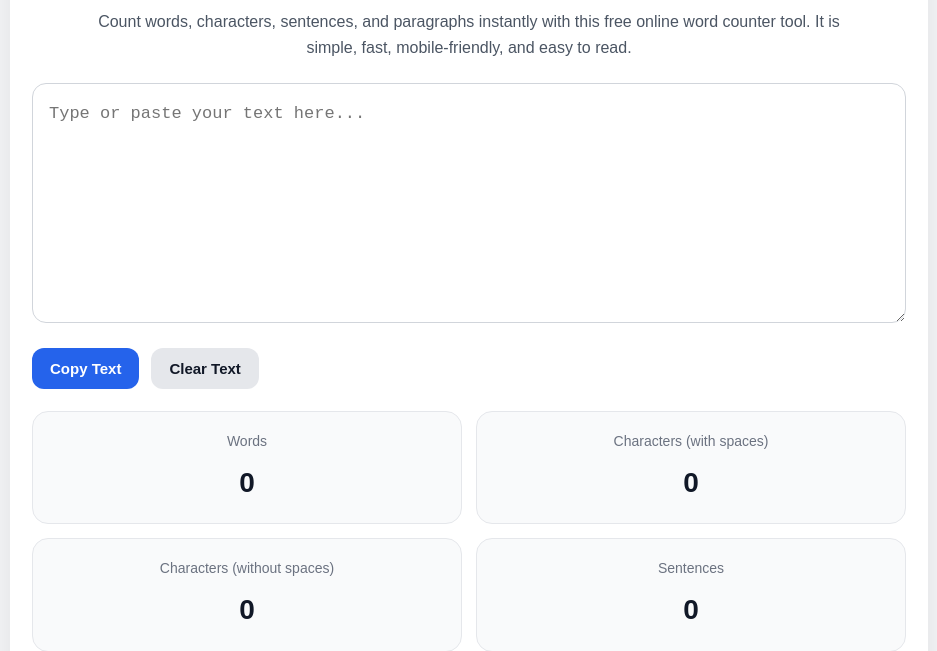
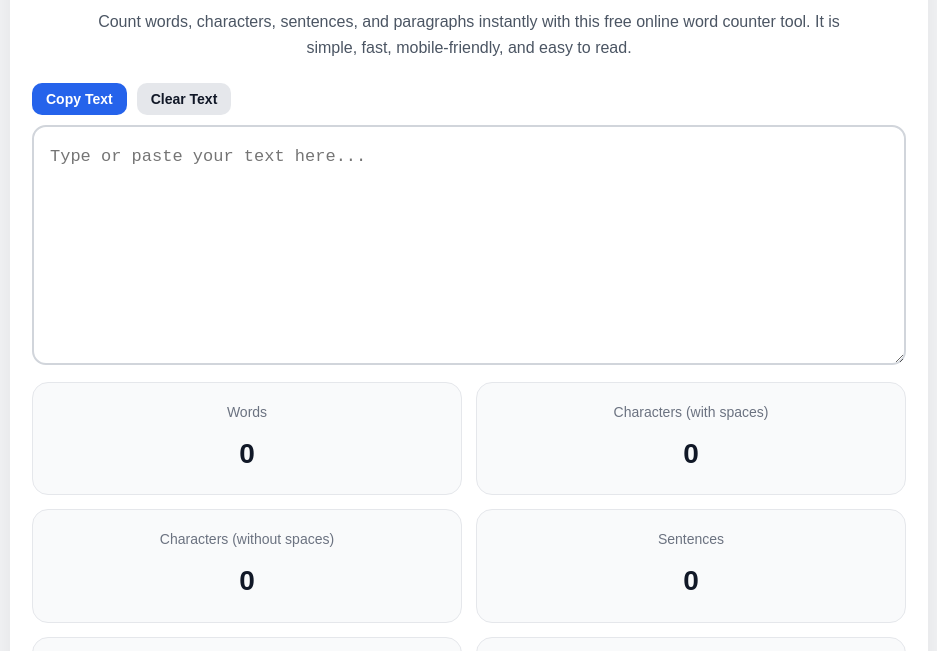
Before and after one commit to shahidlogs/online-word-counter-tool, a plain HTML site: page index.html in a window 1280 px wide. Shown: the part 83-734 px from the top of the page, without its empty margins (171-1108 px from the left). Drawn offline with Linux system fonts and the light colour scheme.

Commit message:
Update index.html

```diff
--- a/index.html
+++ b/index.html
@@ -57,15 +57,22 @@
       color: #4b5563;
     }
 
+    .actions {
+      display: flex;
+      gap: 10px;
+      flex-wrap: wrap;
+      margin-bottom: 10px;
+    }
+
     .textarea-wrap {
-      margin-bottom: 18px;
+      margin-bottom: 10px;
     }
 
     textarea {
       width: 100%;
       min-height: 240px;
       resize: vertical;
-      border: 1px solid #d1d5db;
+      border: 2px solid #d1d5db;
       border-radius: 14px;
       padding: 16px;
       font-size: 17px;
@@ -73,27 +80,21 @@
       outline: none;
       background: #fff;
       color: #111827;
-      transition: border 0.2s ease;
+      transition: border-color 0.2s ease;
+      font-weight: 400;
     }
 
     textarea:focus {
-      border: 2px solid #2563eb;
+      border-color: #2563eb;
       box-shadow: none;
-      font-weight: 600;
-    }
-
-    .actions {
-      display: flex;
-      gap: 12px;
-      flex-wrap: wrap;
-      margin-bottom: 22px;
+      font-weight: 400;
     }
 
     button {
       border: none;
-      border-radius: 12px;
-      padding: 12px 18px;
-      font-size: 15px;
+      border-radius: 10px;
+      padding: 8px 14px;
+      font-size: 14px;
       font-weight: 700;
       cursor: pointer;
       transition: transform 0.15s ease, opacity 0.15s ease;
@@ -118,6 +119,7 @@
       display: grid;
       grid-template-columns: repeat(2, 1fr);
       gap: 14px;
+      margin-top: 0;
     }
 
     .stat-box {
@@ -199,7 +201,7 @@
       }
 
       button {
-        width: 100%;
+        width: auto;
       }
     }
   </style>
@@ -225,13 +227,13 @@
         Count words, characters, sentences, and paragraphs instantly with this free online word counter tool. It is simple, fast, mobile-friendly, and easy to read.
       </p>
 
-      <div class="textarea-wrap">
-        <textarea id="text" placeholder="Type or paste your text here..."></textarea>
-      </div>
-
       <div class="actions">
         <button class="btn-primary" id="copyBtn">Copy Text</button>
         <button class="btn-secondary" id="clearBtn">Clear Text</button>
+      </div>
+
+      <div class="textarea-wrap">
+        <textarea id="text" placeholder="Type or paste your text here..."></textarea>
       </div>
 
       <div class="stats">
```
